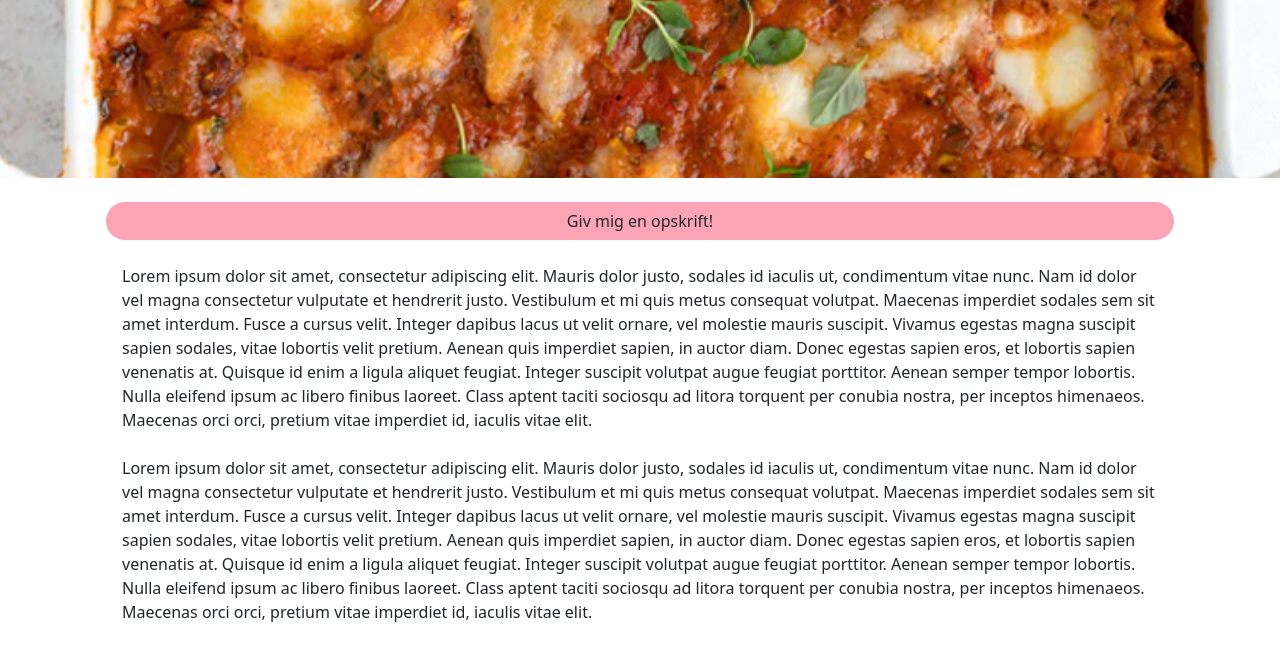
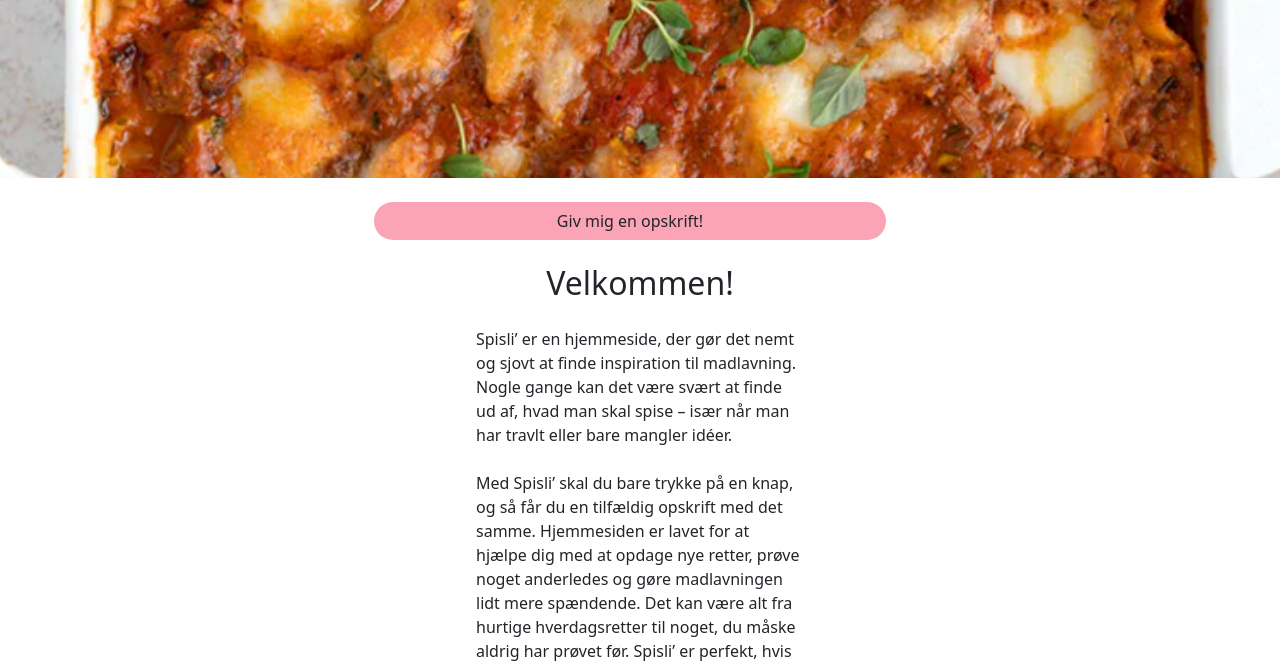
Before and after one commit to SpacemanOctopus/Semester_2_FFP1_Spisli, a website: page index.html in a window 1280 px wide. Shown: the part 112-773 px from the top of the page. Drawn offline with nearby package versions, Linux system fonts and the light colour scheme; files that its build step writes are made by us from their sources; no server answers.

Commit message:
finalized

```diff
--- a/css/styles.scss
+++ b/css/styles.scss
@@ -37,21 +37,34 @@ $theme-colors: map-merge($theme-colors, $custom-colors);
 }
 
 .paragraph{
-	padding-left: 30px;
-	padding-right: 30px;
+
 }
 
 .custombtn{
 	background-color: #FAA4B5;
+	width: 100%;
 	&:hover {
 		background: darken(#FAA4B5, 10%)
 	}
 }
 
-section{
-	display: inline-block;
-}
-
 footer{
 	background-color: #82ba88;
 }
+
+@media (min-width: 1024px) {
+	.boks{
+	display: flex;
+	justify-content: center;
+	padding-left: 366px;
+		padding-right: 366px;
+	}
+}
+
+@media (min-width: 1024px) {
+	.custombtn{
+		width: 512px;
+		margin-left: 280px;
+		text-align: center;
+	}
+}
--- a/index.html
+++ b/index.html
@@ -24,27 +24,22 @@
 	<img class="topimg object-fit-cover img-fluid w-100" src="img/nem-hurtig-lasagne%201.png" alt="Billede af mad">
 </div>
 
+<div class="container ps-4 pe-4">
+	<a class="link-dark" href="recipe.html">
+		<div class="mt-4 ps-4 pe-4 btn rounded-5 custombtn">Giv mig en opskrift!</div>
+	</a>
+</div>
+
 <div class="container boks">
 	<div class="col-12 ps-4 pe-4 align-middle">
-		<a class="link-dark" href="recipe.html"><div class="mt-4 text-center ps-4 pe-4 btn w-100 rounded-5 custombtn">Giv mig en opskrift!</div></a>
 
-		<p class="paragraph pe-3 ps-3 mt-4">Lorem ipsum dolor sit amet, consectetur adipiscing elit. Mauris dolor justo,
-			sodales id iaculis ut, condimentum vitae nunc. Nam id dolor vel magna consectetur vulputate et hendrerit
-			justo. Vestibulum et mi quis metus consequat volutpat. Maecenas imperdiet sodales sem sit amet interdum.
-			Fusce a cursus velit. Integer dapibus lacus ut velit ornare, vel molestie mauris suscipit. Vivamus egestas
-			magna suscipit sapien sodales, vitae lobortis velit pretium. Aenean quis imperdiet sapien, in auctor diam.
-			Donec egestas sapien eros, et lobortis sapien venenatis at. Quisque id enim a ligula aliquet feugiat.
-			Integer suscipit volutpat augue feugiat porttitor. Aenean semper tempor lobortis. Nulla eleifend ipsum ac
-			libero finibus laoreet. Class aptent taciti sociosqu ad litora torquent per conubia nostra, per inceptos
-			himenaeos. Maecenas orci orci, pretium vitae imperdiet id, iaculis vitae elit. <br><br> Lorem ipsum dolor sit amet, consectetur adipiscing elit. Mauris dolor justo,
-			sodales id iaculis ut, condimentum vitae nunc. Nam id dolor vel magna consectetur vulputate et hendrerit
-			justo. Vestibulum et mi quis metus consequat volutpat. Maecenas imperdiet sodales sem sit amet interdum.
-			Fusce a cursus velit. Integer dapibus lacus ut velit ornare, vel molestie mauris suscipit. Vivamus egestas
-			magna suscipit sapien sodales, vitae lobortis velit pretium. Aenean quis imperdiet sapien, in auctor diam.
-			Donec egestas sapien eros, et lobortis sapien venenatis at. Quisque id enim a ligula aliquet feugiat.
-			Integer suscipit volutpat augue feugiat porttitor. Aenean semper tempor lobortis. Nulla eleifend ipsum ac
-			libero finibus laoreet. Class aptent taciti sociosqu ad litora torquent per conubia nostra, per inceptos
-			himenaeos. Maecenas orci orci, pretium vitae imperdiet id, iaculis vitae elit. <br><br> </p>
+		<br>
+
+		<h2 class="text-center">Velkommen!</h2>
+
+		<p class="paragraph pe-3 ps-3 mt-4">Spisli’ er en hjemmeside, der gør det nemt og sjovt at finde inspiration til madlavning. Nogle gange kan det være svært at finde ud af, hvad man skal spise – især når man har travlt eller bare mangler idéer. <br><br> Med Spisli’ skal du bare trykke på en knap, og så får du en tilfældig opskrift med det samme.
+			Hjemmesiden er lavet for at hjælpe dig med at opdage nye retter, prøve noget anderledes og gøre madlavningen lidt mere spændende. Det kan være alt fra hurtige hverdagsretter til noget, du måske aldrig har prøvet før.
+			Spisli’ er perfekt, hvis du mangler inspiration til aftensmad, vil udfordre dig selv i køkkenet eller bare gerne vil finde en nem og lækker opskrift uden at skulle lede længe. <br><br> Ét klik – og du er klar til at lave mad! <br><br> </p>
 	</div>
 </div>
 
```
Also changed, not shown: recipe.html (+47 -27 lines).
